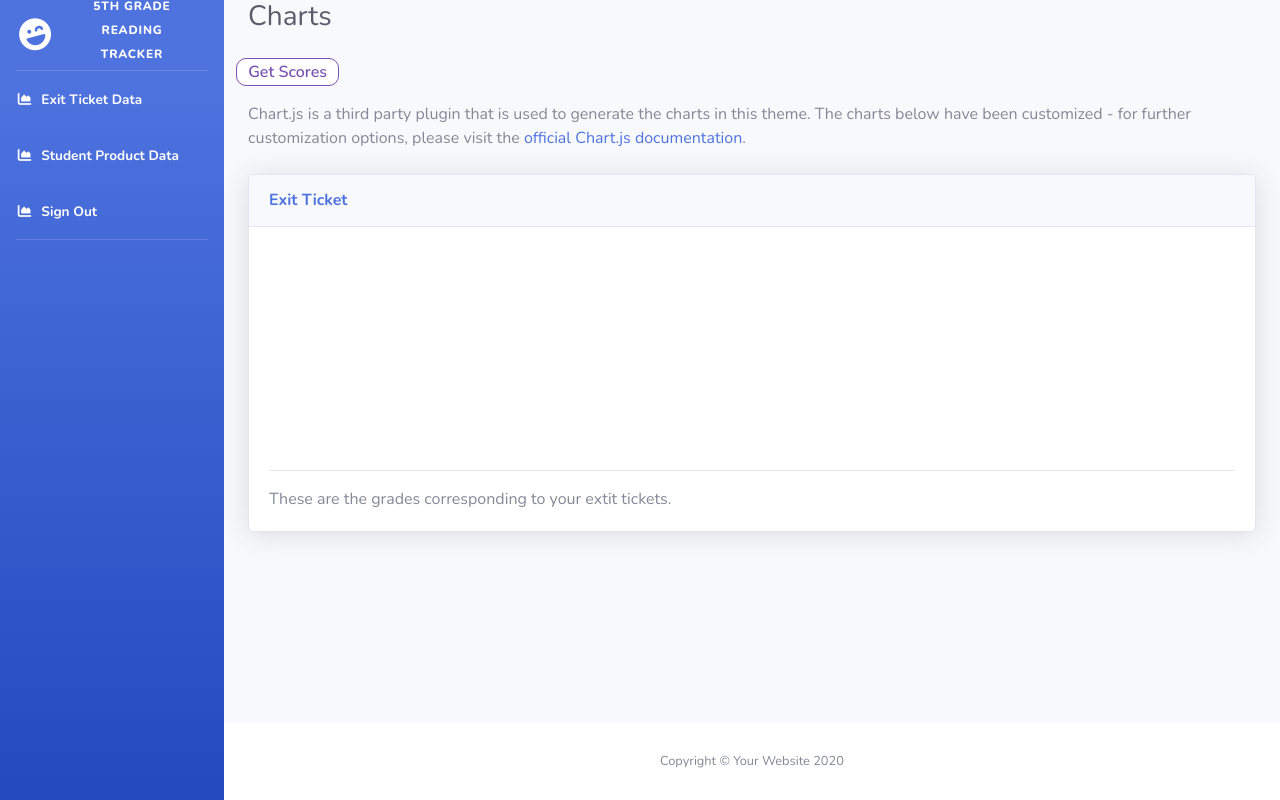
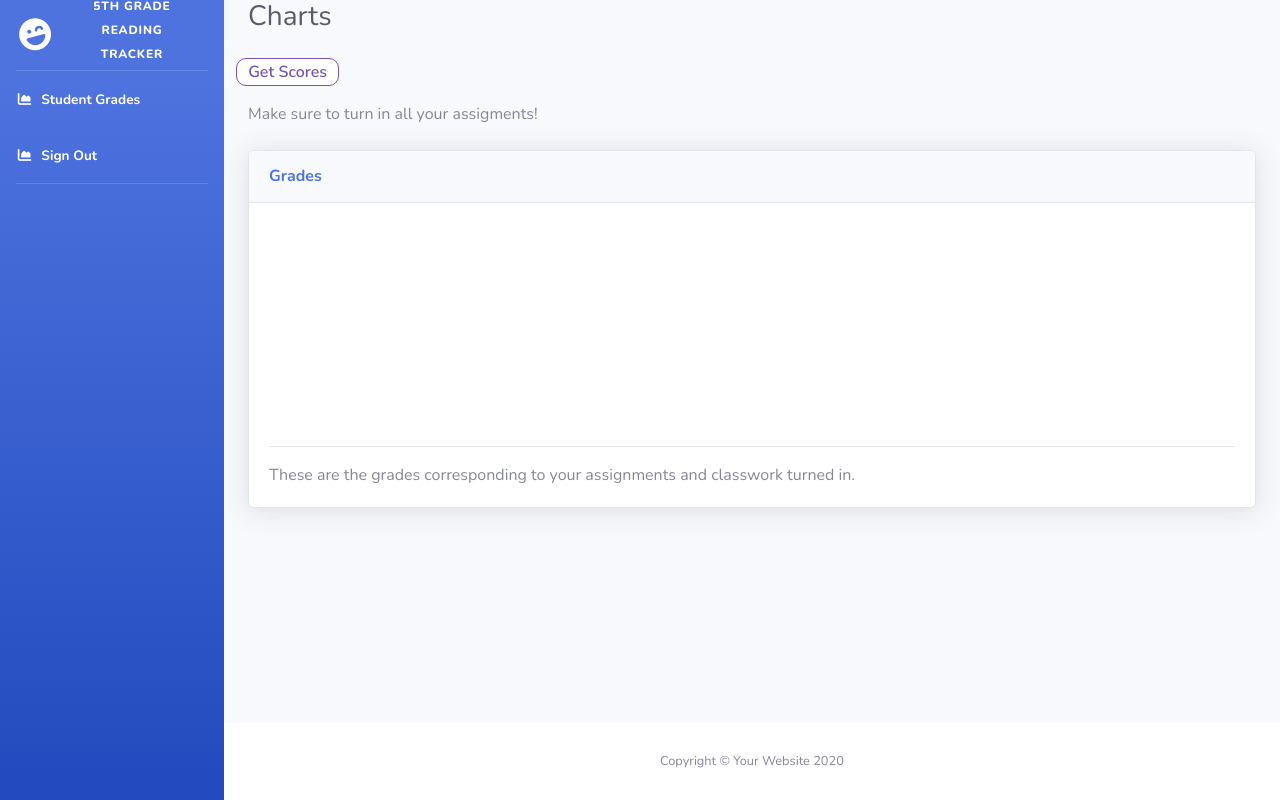
Before and after one commit to yayayotioux07/gradetracker2, a plain HTML site: page charts.html in a window 1280 px wide. Drawn offline with nearby package versions, Linux system fonts and the light colour scheme; a script that the page names is missing.

Commit message:
latest commit

```diff
--- a/charts.html
+++ b/charts.html
@@ -49,11 +49,9 @@
             <li class="nav-item active">
                 <a class="nav-link" href="">
                     <i class="fas fa-fw fa-chart-area"></i>
-                    <span>Exit Ticket Data</span></a>
+                    <span>Student Grades</span></a>
 
-                    <a class="nav-link" href="">
-                        <i class="fas fa-fw fa-chart-area"></i>
-                        <span>Student Product Data</span></a>
+
 
                 <a class="nav-link" href="index.html" onclick="signOut()">
                     <i class="fas fa-fw fa-chart-area"></i>
@@ -87,10 +85,7 @@
                     <div class="row">
                       <input type="submit" value="Get Scores" class="btn2" onclick="data()" aria-describedby="inputGroup-sizing-default addon-wrapping">
                     </div>
-                    <p class="mb-4">Chart.js is a third party plugin that is used to generate the charts in this theme.
-                        The charts below have been customized - for further customization options, please visit the <a
-                            target="_blank" href="https://www.chartjs.org/docs/latest/">official Chart.js
-                            documentation</a>.</p>
+                    <p class="mb-4">Make sure to turn in all your assigments!</p>
 
                     <!-- Content Row -->
                     <div class="row">
@@ -101,14 +96,14 @@
                             <!-- Bar Chart -->
                             <div class="card shadow mb-4">
                                 <div class="card-header py-3">
-                                    <h6 class="m-0 font-weight-bold text-primary">Exit Ticket</h6>
+                                    <h6 class="m-0 font-weight-bold text-primary">Grades</h6>
                                 </div>
                                 <div class="card-body">
                                     <div class="">
                                         <canvas id="myBarChart" width="1000" height="200"></canvas>
                                     </div>
                                     <hr>
-                                    These are the grades corresponding to your extit tickets.
+                                    These are the grades corresponding to your assignments and classwork turned in.
                                 </div>
                             </div>
 
```
